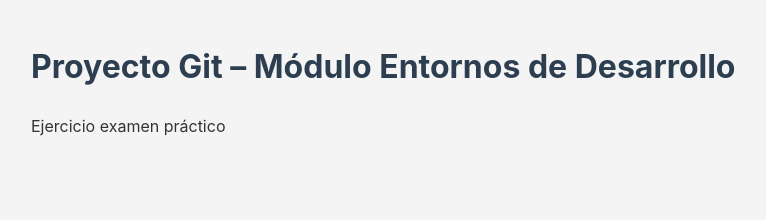
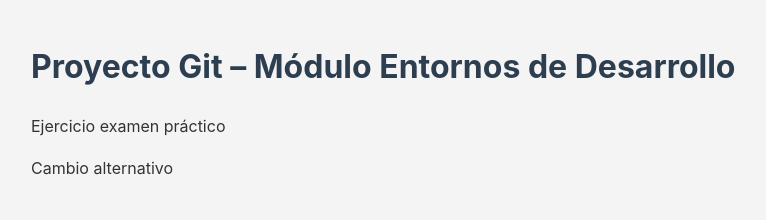
Before and after one commit to harrlop2606/examen_daw_git, a plain HTML site: page index.html in a window 1280 px wide. Shown: the whole page, without its empty margins (209-975 px from the left). Drawn offline with Linux system fonts and the light colour scheme.

Commit message:
Cambio Alternativo

```diff
--- a/index.html
+++ b/index.html
@@ -9,5 +9,6 @@
 <body>
     <h1>Proyecto Git – Módulo Entornos de Desarrollo</h1>
     <p>Ejercicio examen práctico</p>
+    <p>Cambio alternativo</p>
 </body>
 </html>
```
